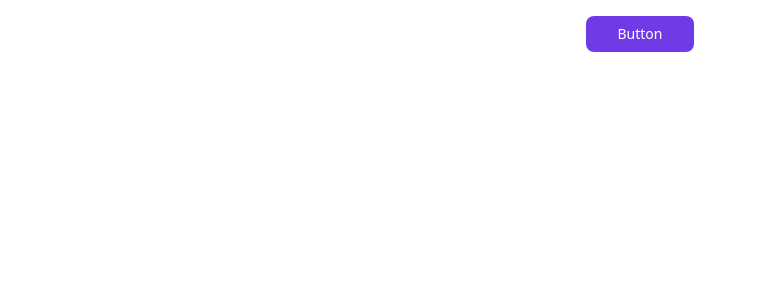
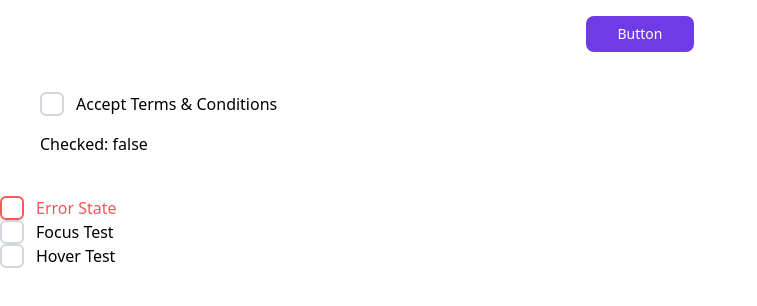
Before and after one commit to vannafinance/Vanna_Web_App, a Next.js app: page / in a window 1280 px wide. Shown: the top 306 px of the page, without its empty margins (0-757 px from the left). Built offline with nearby package versions, Linux system fonts and the light colour scheme.

Commit message:
your message

```diff
--- a/app/page.tsx
+++ b/app/page.tsx
@@ -1,10 +1,59 @@
+'use client'
+
 import { Button } from "@/components/button";
+import { Checkbox } from "@/components/ui/Checkbox";
+
 import Image from "next/image";
+import { useState } from "react";
+
+
+
 
 export default function Home() {
+
+
+  const [agree,setAgree]=useState(false)
+
+
+
+
+
   return (
+    <>
     <div className="flex flex-col justify-center items-center pt-4">
       <Button disabled={false} text="Button" size="small" type="solid"/>
+
     </div>
+
+
+
+    <div className="p-10">
+
+      <Checkbox
+
+      label="Accept Terms & Conditions"
+      checked={agree}
+      onChange={(e) => setAgree(e.target.checked)}
+
+      />
+        <p className="mt-4">Checked: {agree.toString()}</p>
+
+
+    </div>
+
+
+    <Checkbox error label="Error State" />
+
+    <Checkbox label="Focus Test" />
+    <Checkbox label="Hover Test" />
+
+
+
+
+
+
+
+
+    </>
   );
 }
--- /dev/null
+++ b/components/ui/Checkbox.tsx
@@ -0,0 +1,82 @@
+"use client";
+
+import React, { useRef } from 'react'
+
+
+// We are adding the label and error because we are going to use InputelementAttribute which has everything
+// Just we are definign the custom lebel and error to handle our own logic
+
+
+export interface CheckboxProps
+    extends React.InputHTMLAttributes<HTMLInputElement> {
+    label?: string;
+    error?: boolean;
+    className?: string;
+}
+
+export const Checkbox = ({
+    label,
+    error = false,
+    className = "",
+    ...rest
+}: CheckboxProps) => {
+    const inputRef = useRef<HTMLInputElement>(null);
+
+    const handleFocusForward = () => {
+        inputRef.current?.focus();
+    };
+
+    const isDisabled = rest.disabled;
+
+    return (
+        <label
+            className={`flex items-center gap-3 select-none
+        ${isDisabled ? "cursor-not-allowed opacity-60" : "cursor-pointer"}
+      `}
+            onClick={handleFocusForward}
+        >
+
+            <input
+                ref={inputRef}
+                type="checkbox"
+                {...rest}
+                className="peer sr-only"
+            />
+
+
+            <span
+                className={`
+          w-6 h-6 rounded-md flex items-center justify-center border-2 transition-all
+
+          ${error ? "border-[#FC5457]" : "border-gray-300"}
+          peer-hover:border-[#703AE6]
+
+          peer-focus:border-[#F845FC]
+          peer-focus:ring-4 peer-focus:ring-[#F845FC]/30
+
+          /* CHECKED */
+          peer-checked:border-[#703AE6]
+          peer-checked:bg-[#703AE6]
+
+          ${className}
+        `}
+            >
+                <svg
+                    className="w-4 h-4 text-white opacity-0 peer-checked:opacity-100 transition"
+                    stroke="currentColor"
+                    strokeWidth="3"
+                    fill="none"
+                    viewBox="0 0 24 24"
+                >
+                    <path d="M5 13l4 4L19 7" />
+                </svg>
+            </span>
+
+            {label && (
+                <span className={`${error ? "text-[#FC5457]" : ""}`}>
+                    {label}
+                </span>
+            )}
+        </label>
+    );
+};
```
Also changed, not shown: components/ui/Radio.tsx (added).
